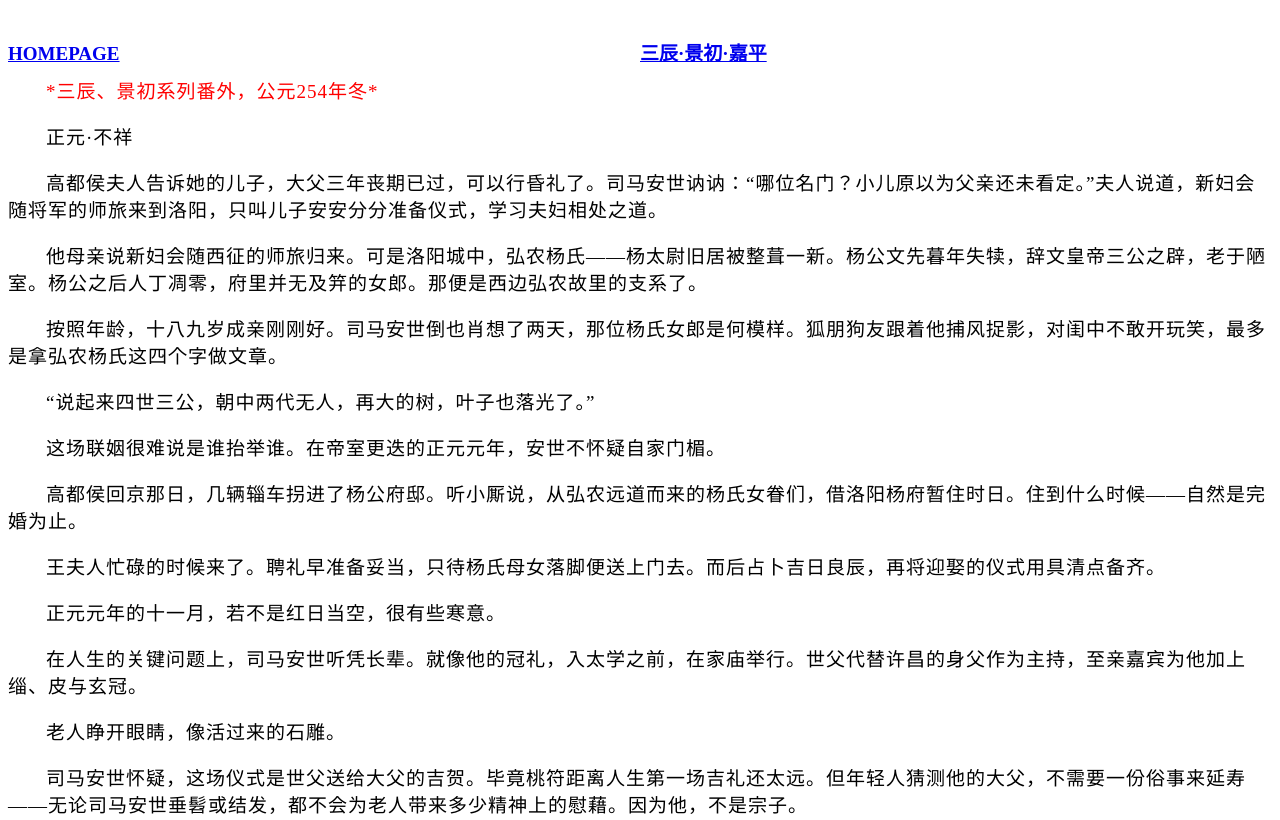
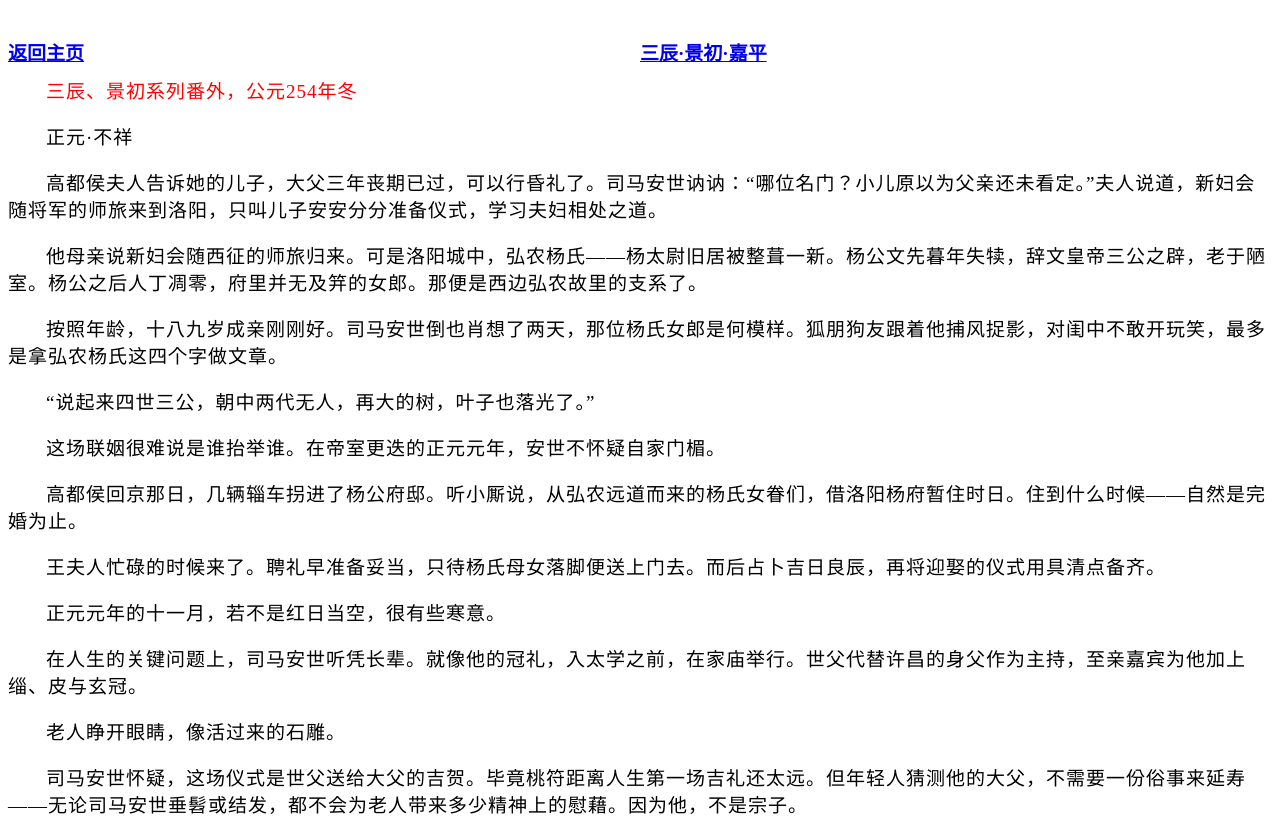
Before and after one commit to materia-prima/du, a plain HTML site: page zy01.html in a window 1280 px wide. Shown: the top 820 px of the page. Drawn offline with Linux system fonts and the light colour scheme.

Commit message:
Update zy01.html

```diff
--- a/zy01.html
+++ b/zy01.html
@@ -45,14 +45,14 @@
 <body>
 <br />
 <div class="homepage">
-<a href="https://materia-prima.github.io">HOMEPAGE</a>
+<a href="https://materia-prima.github.io">返回主页</a>
 </div>
 <div class="du">
 <a href="https://materia-prima.github.io/du/">三辰·景初·嘉平</a>
 </div>
 
 <div class="kge">
-<p style="color:#FF0000;">*三辰、景初系列番外，公元254年冬*</p>
+<p style="color:#FF0000;">三辰、景初系列番外，公元254年冬</p>
 <p>正元·不祥
 <br />
 <p>高都侯夫人告诉她的儿子，大父三年丧期已过，可以行昏礼了。司马安世讷讷：“哪位名门？小儿原以为父亲还未看定。”夫人说道，新妇会随将军的师旅来到洛阳，只叫儿子安安分分准备仪式，学习夫妇相处之道。</p>
```
